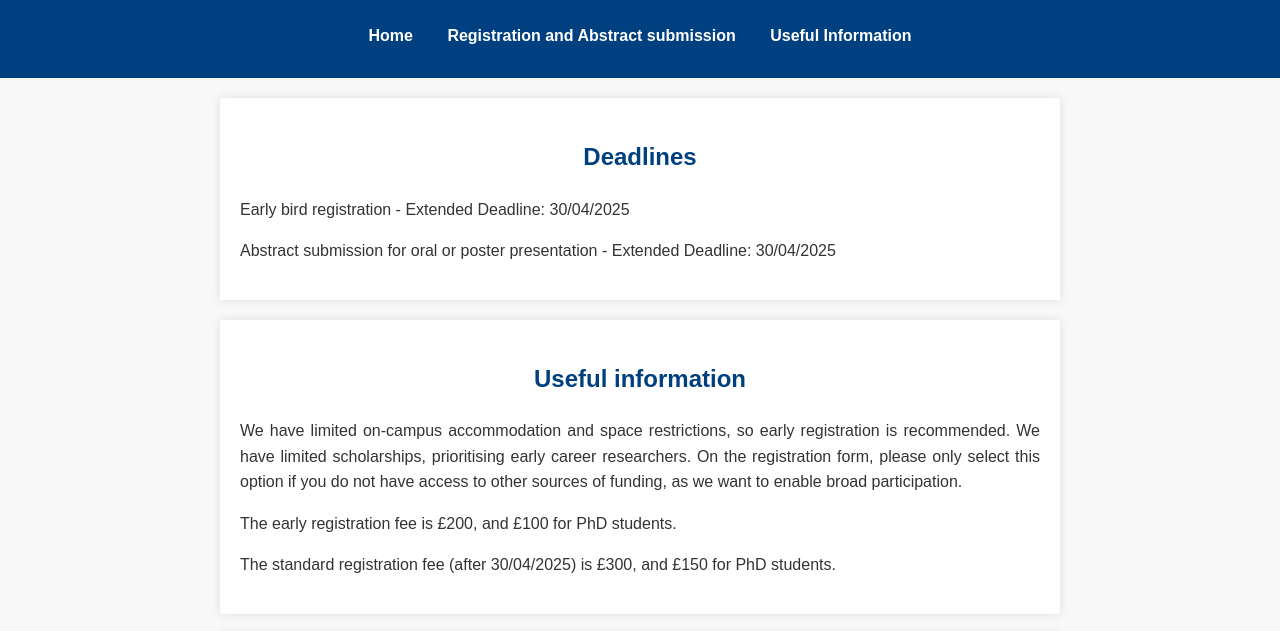
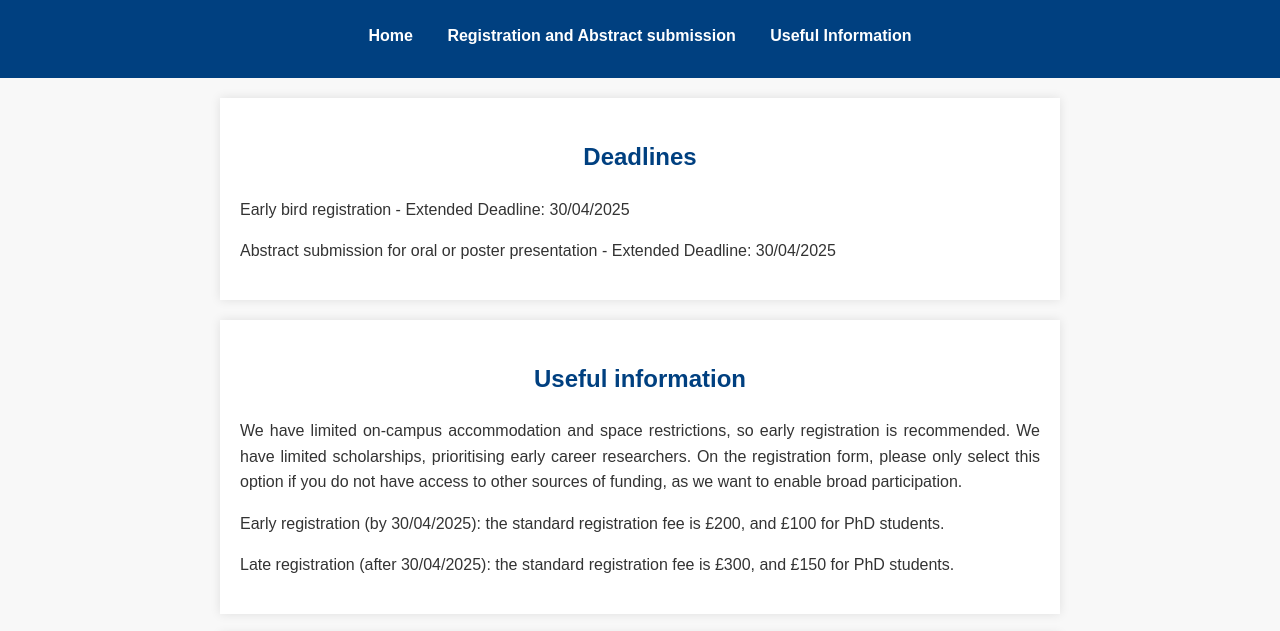
Before and after one commit to ukmathbioconference/ukmathbioconference.github.io, a plain HTML site: page registration.html in a window 1280 px wide. Shown: the part 116-747 px from the top of the page. Drawn offline with Linux system fonts and the light colour scheme.

Commit message:
Update registration.html

```diff
--- a/registration.html
+++ b/registration.html
@@ -107,10 +107,10 @@
             We have limited scholarships, prioritising early career researchers. On the registration form, please only select this option if you do not have access to other sources of funding, as we want to enable broad participation.
         </p>
         <p>
-            The early registration fee is £200, and £100 for PhD students.
+            Early registration (by 30/04/2025): the standard registration fee is £200, and £100 for PhD students.
         </p>
         <p>
-            The standard registration fee (after 30/04/2025) is £300, and £150 for PhD students.
+           Late registration (after 30/04/2025): the standard registration fee is £300, and £150 for PhD students.
         </p>
     </section>
 
```
